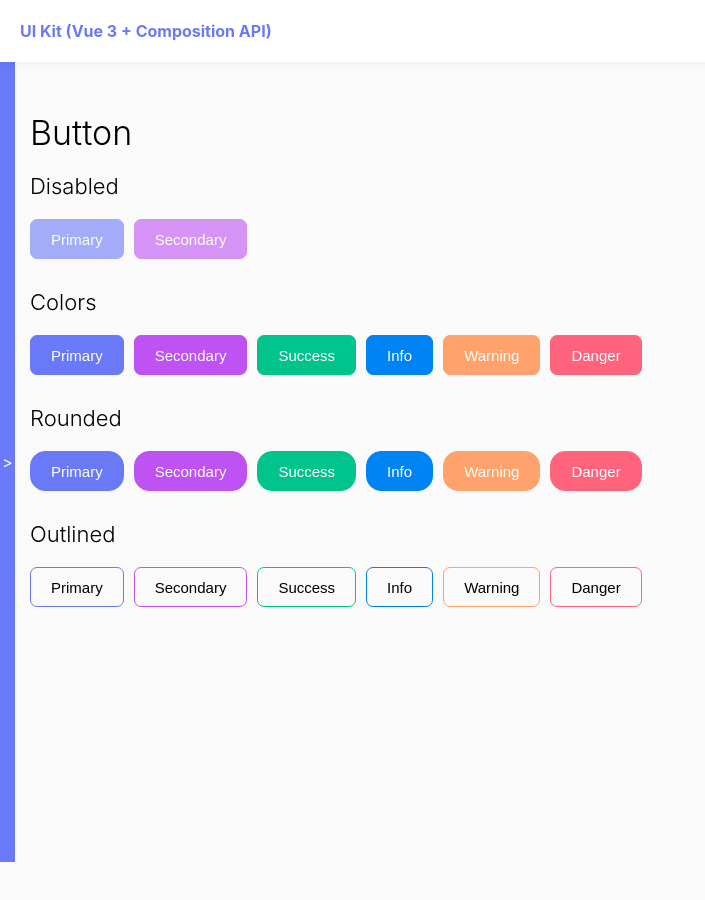
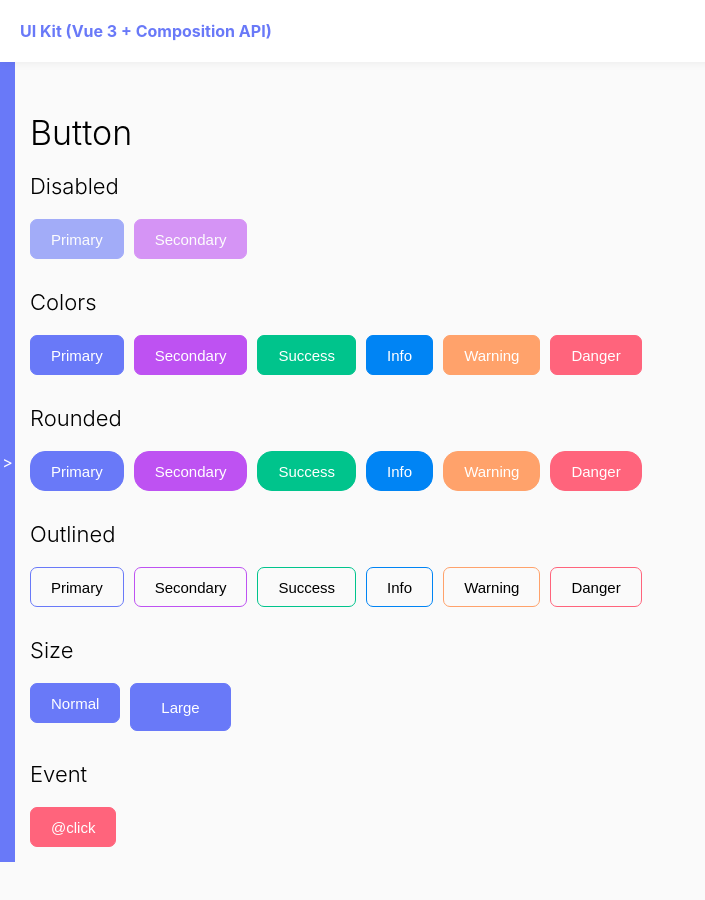
Before and after one commit to RomanovMichael/UI-kit-vue3-composition-API, a Vue app: page /button in a window 1280 px wide. Shown: the top 900 px of the page, without its empty margins (0-705 px from the left). Before the commit the page ends 800 px from the top, so only its background shows below. Built offline with nearby package versions, Linux system fonts and the light colour scheme.

Commit message:
feat(button): add props

```diff
--- a/src/components/Button.vue
+++ b/src/components/Button.vue
@@ -20,7 +20,17 @@
     type: Boolean,
     required: false,
   },
+  size: {
+    type: String,
+    default: "normal",
+  },
 });
+
+const emit = defineEmits(["click"]);
+
+const clickOnButton = () => {
+  emit("click");
+};
 </script>
 
 <template>
@@ -30,7 +40,9 @@
       `btn--${color}`,
       { 'btn--rounded': rounded },
       { 'btn--outlined': outlined },
+      { 'btn--large': size === 'large' },
     ]"
+    @click="clickOnButton"
     :disabled="disabled"
   >
     {{ label }}
--- a/src/views/Button.vue
+++ b/src/views/Button.vue
@@ -1,5 +1,9 @@
 <script setup>
 import Button from "@/components/Button.vue";
+
+const eventForButton = () => {
+  alert("You clicked danger button");
+};
 </script>
 
 <template>
@@ -36,6 +40,15 @@
     <Button label="Warning" color="warning" :outlined="true" />
     <Button label="Danger" color="danger" :outlined="true" />
   </div>
+  <h2 class="heading-2">Size</h2>
+  <div class="line">
+    <Button label="Normal" color="primary" />
+    <Button label="Large" color="primary" size="large" />
+  </div>
+  <h2 class="heading-2">Event</h2>
+  <div class="line">
+    <Button label="@click" color="danger" @click="eventForButton" />
+  </div>
 </template>
 
 <style lang="scss" scoped>
```
